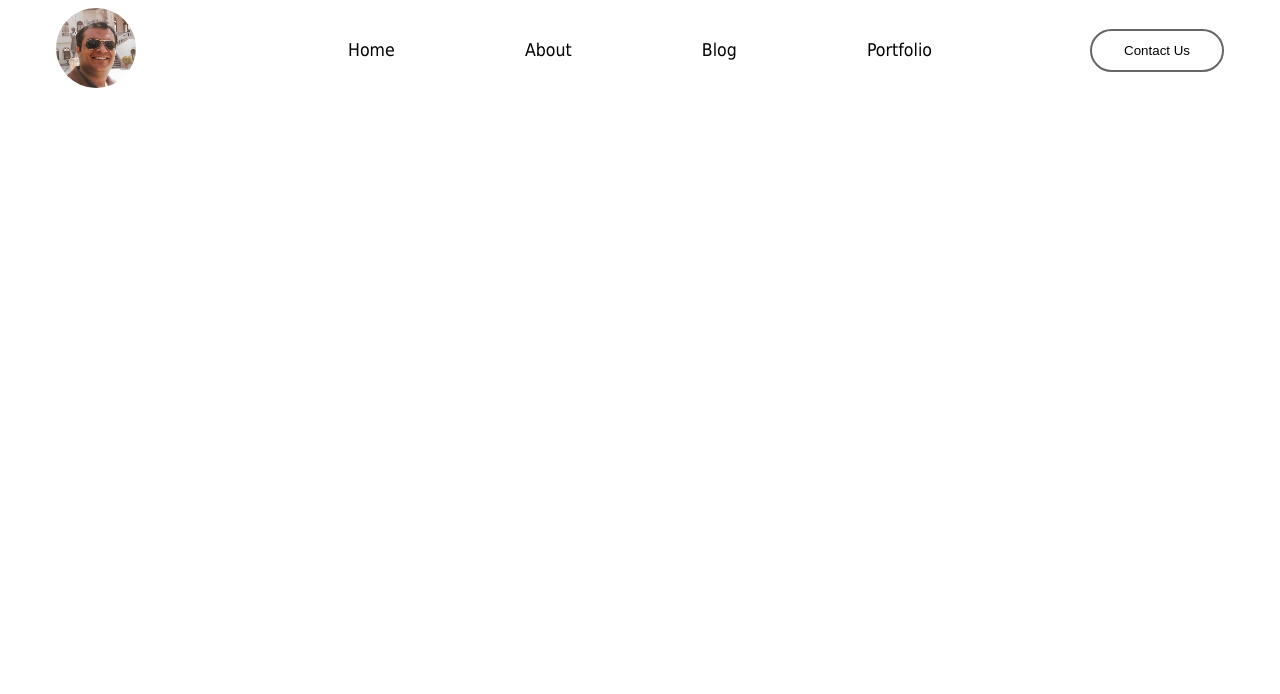
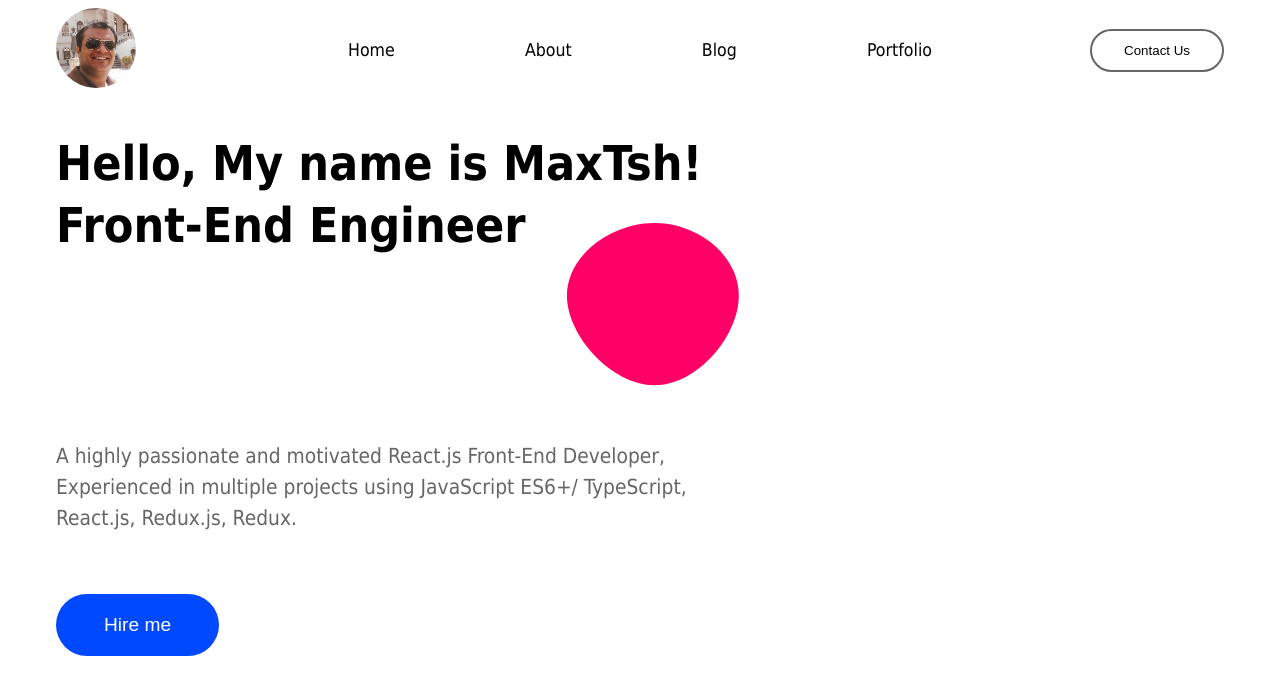
Before and after one commit to maxtsh/learning-nextjs-blog, a Next.js app: page / in a window 1280 px wide. Shown: the top 694 px of the page. Built offline with nearby package versions, Linux system fonts and the light colour scheme.

Commit message:
added intro

```diff
--- a/components/Header/styles.ts
+++ b/components/Header/styles.ts
@@ -58,4 +58,28 @@ export const Container = styled.header`
       }
     }
   }
+
+  @media (max-width: 580px) {
+    .header {
+      .avatar {
+        &-img {
+        }
+      }
+      .navigation {
+        &-list {
+          &-item {
+            a {
+              font-size: 100%;
+              font-weight: 400;
+            }
+          }
+        }
+      }
+      .contact {
+        &-btn {
+          padding: 0.25rem 1rem;
+        }
+      }
+    }
+  }
 `;
--- a/pages/index.tsx
+++ b/pages/index.tsx
@@ -1,13 +1,38 @@
+import { Page } from "styles/Global";
+import { Container } from "styles/index.styles";
 import type { NextPage } from "next";
 import Head from "next/head";
 
 const Home: NextPage = () => {
   return (
-    <div>
+    <Page>
       <Head>
         <title>Maxtsh Blog</title>
       </Head>
-    </div>
+      <Container>
+        <div className="intro">
+          <h1 className="intro-title">Hello, My name is MaxTsh!</h1>
+          <h1 className="intro-subtitle">Front-End Engineer</h1>
+          <svg
+            className="intro-bubble"
+            viewBox="0 0 200 200"
+            xmlns="http://www.w3.org/2000/svg"
+          >
+            <path
+              fill="#FF0066"
+              d="M55.2,5.7C55.2,32.7,27.6,65.5,-1,65.5C-29.7,65.5,-59.4,32.7,-59.4,5.7C-59.4,-21.3,-29.7,-42.6,-1,-42.6C27.6,-42.6,55.2,-21.3,55.2,5.7Z"
+              transform="translate(100 100)"
+            />
+          </svg>
+          <p className="intro-description">
+            A highly passionate and motivated React.js Front-End Developer,
+            Experienced in multiple projects using JavaScript ES6+/ TypeScript,
+            React.js, Redux.js, Redux.
+          </p>
+          <button className="intro-btn">Hire me</button>
+        </div>
+      </Container>
+    </Page>
   );
 };
 
--- a/styles/Global.ts
+++ b/styles/Global.ts
@@ -1,6 +1,12 @@
 import styled, { createGlobalStyle } from "styled-components";
 
 const GlobalStyles = createGlobalStyle`
+
+:root{
+ --light-text: #666666;
+ --blue: #0049FF;
+}
+
   * {
   box-sizing: border-box;
 }
@@ -33,3 +39,9 @@ export const Container = styled.div`
   width: 100%;
   min-height: 100vh;
 `;
+
+export const Page = styled.div`
+  max-width: 1200px;
+  margin: 0 auto;
+  padding: 0rem 1rem;
+`;
--- /dev/null
+++ b/styles/index.styles.ts
@@ -0,0 +1,65 @@
+import styled from "styled-components";
+
+export const Container = styled.div`
+  position: relative;
+  width: 100%;
+
+  .intro {
+    margin-top: 2rem;
+    z-index: 10;
+
+    &-title,
+    &-subtitle {
+      font-size: 300%;
+      font-weight: 900;
+      line-height: 1.3;
+    }
+
+    &-description {
+      position: relative;
+      top: -120px;
+      font-size: 130%;
+      font-size: 400;
+      line-height: 1.5;
+      max-width: 700px;
+      color: var(--light-text);
+    }
+
+    &-bubble {
+      position: relative;
+      top: -120px;
+      left: 450px;
+      width: 300px;
+      height: 300px;
+      z-index: 1;
+
+      @media (max-width: 768px) {
+        top: -80px;
+        left: 200px;
+      }
+
+      @media (max-width: 480px) {
+        top: -60px;
+        left: 60px;
+      }
+
+      @media (max-width: 320px) {
+        top: -60px;
+        left: 0px;
+      }
+    }
+
+    &-btn {
+      position: relative;
+      top: -60px;
+      font-size: 120%;
+      font-size: 700;
+      padding: 1.25rem 3rem;
+      border-radius: 40px;
+      outline: none;
+      border: none;
+      color: #fff;
+      background-color: var(--blue);
+    }
+  }
+`;
```
Also changed, not shown: public/svg/blob.svg (added).
